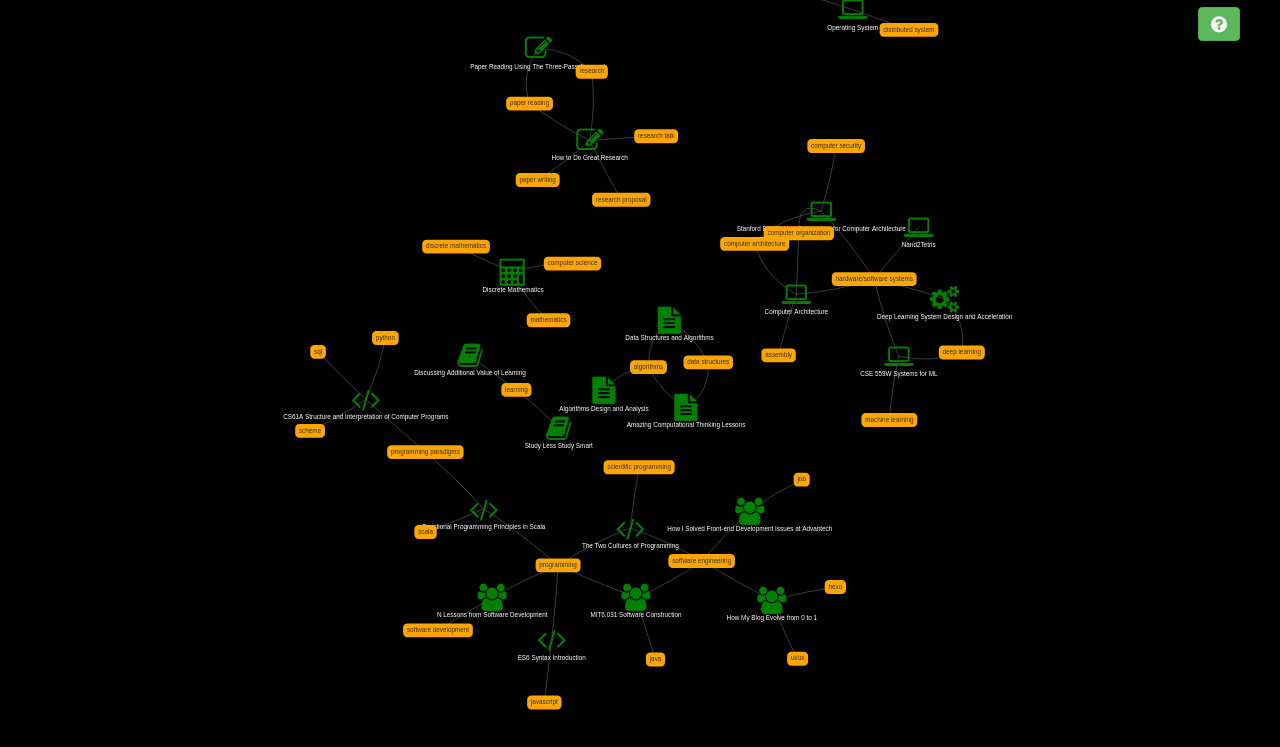
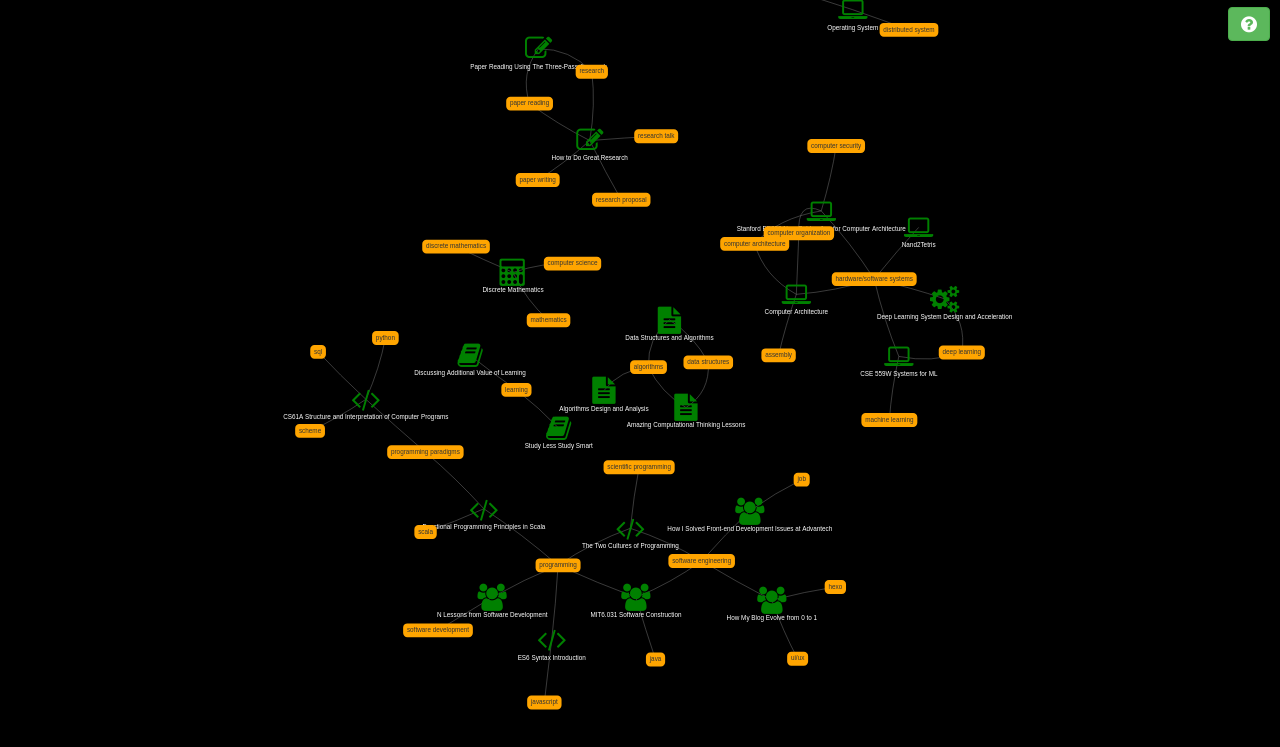
Before and after one commit to cyyeh/knowledge_network, a website: page docs/index.html in a window 1280 px wide. Shown: the part 63-810 px from the top of the page. Drawn offline with Linux system fonts and the light colour scheme.

Commit message:
update button position

```diff
--- a/docs/index.css
+++ b/docs/index.css
@@ -47,7 +47,7 @@ body {
     z-index: 1000;
     position: fixed;
     top: 70px;
-    right: 40px;
+    right: 10px;
 }
 
 #help-panel-container {
```
